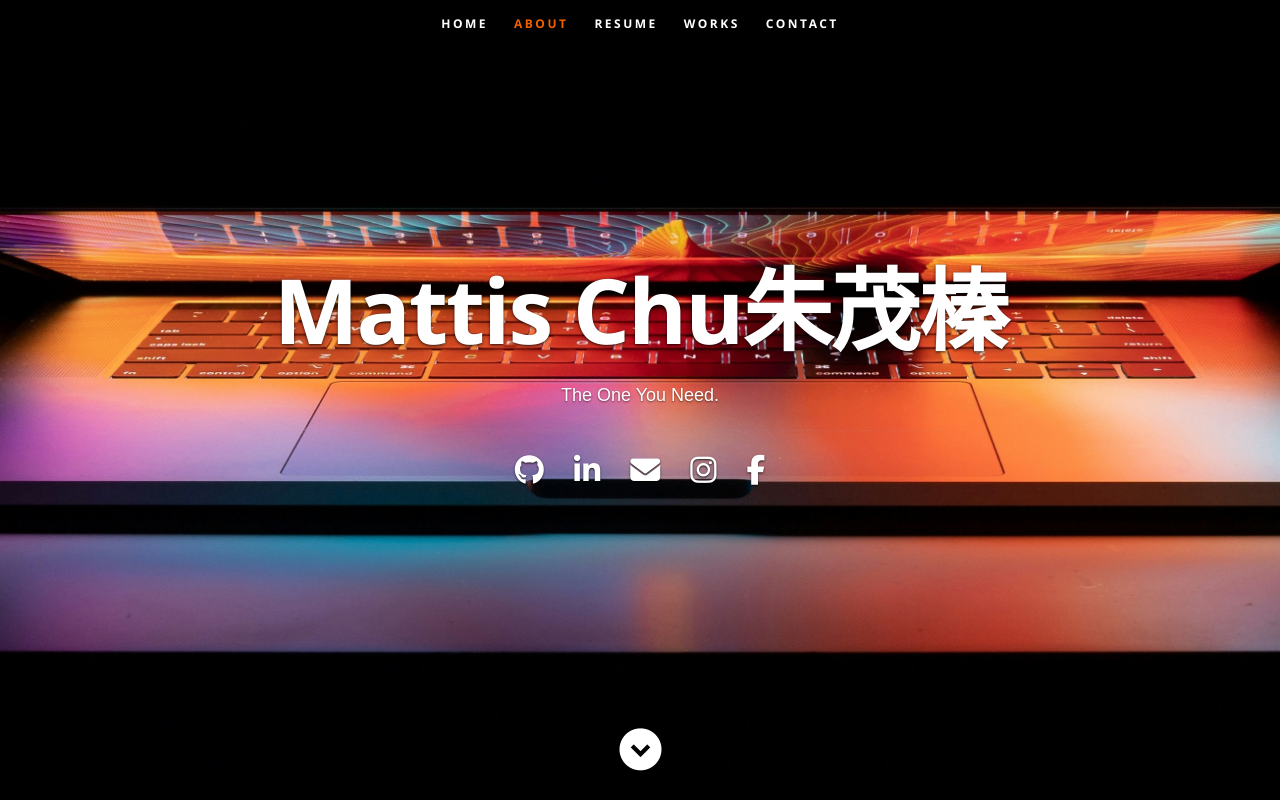
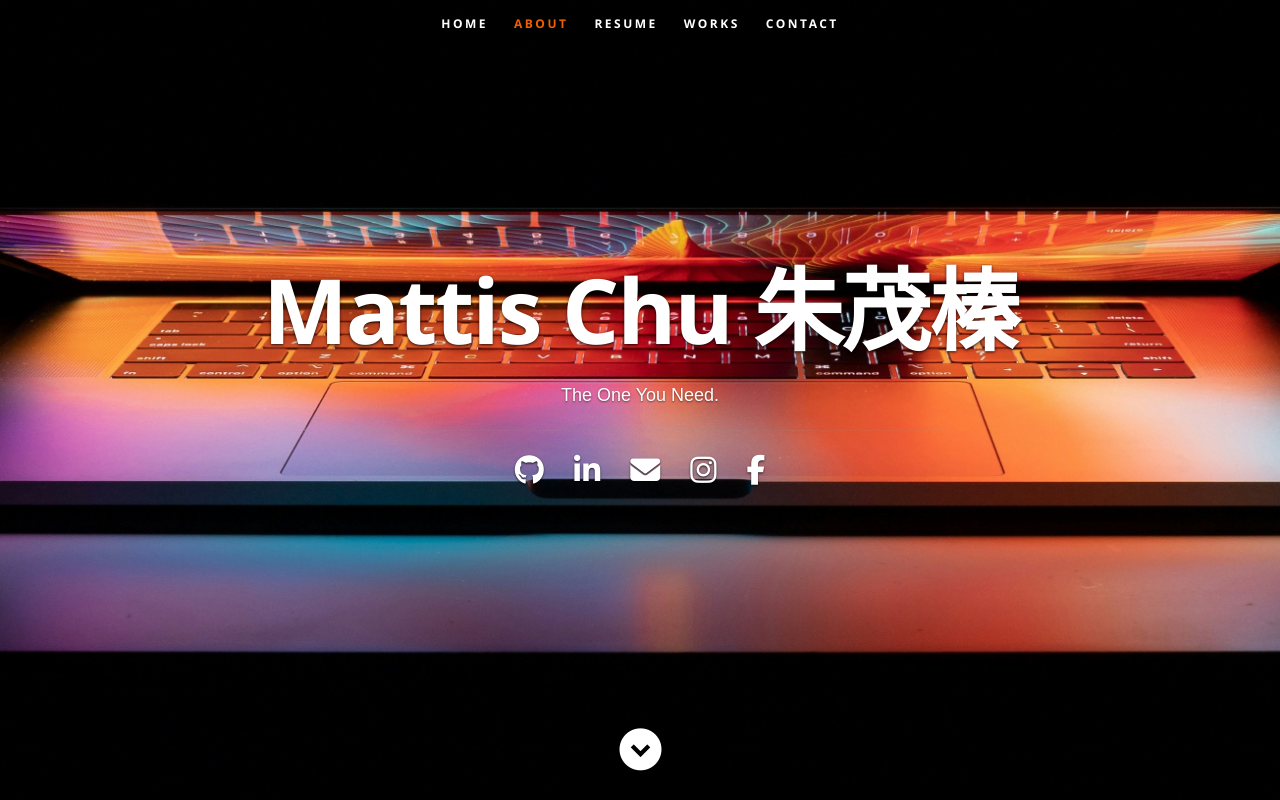
Before and after one commit to Mattis3858/my-portfolio, a React (Create React App) app: page / in a window 1280 px wide. Shown: the top 800 px of the page. Built offline with nearby package versions, Linux system fonts and the light colour scheme.

Commit message:
將名字改為有空格

```diff
--- a/src/resumeData.js
+++ b/src/resumeData.js
@@ -1,6 +1,6 @@
 let resumeData = {
   imagebaseurl: "",
-  name: "Mattis Chu朱茂榛",
+  name: "Mattis Chu 朱茂榛",
   role: "The One You Need",
   roleDescription: "",
   socialLinks: [
```
